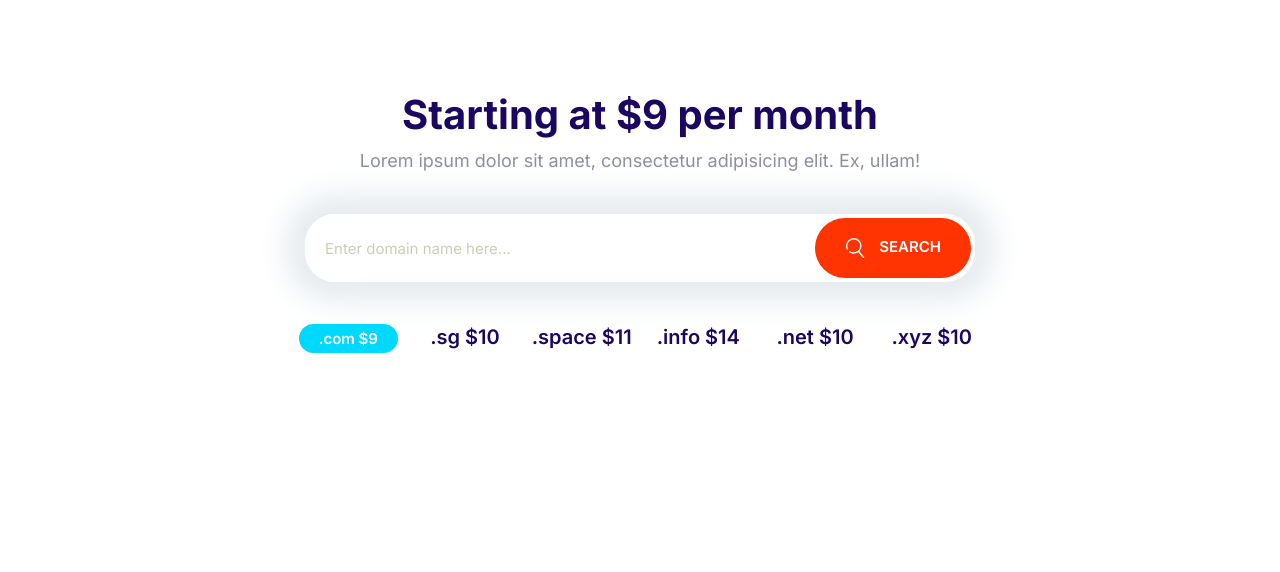
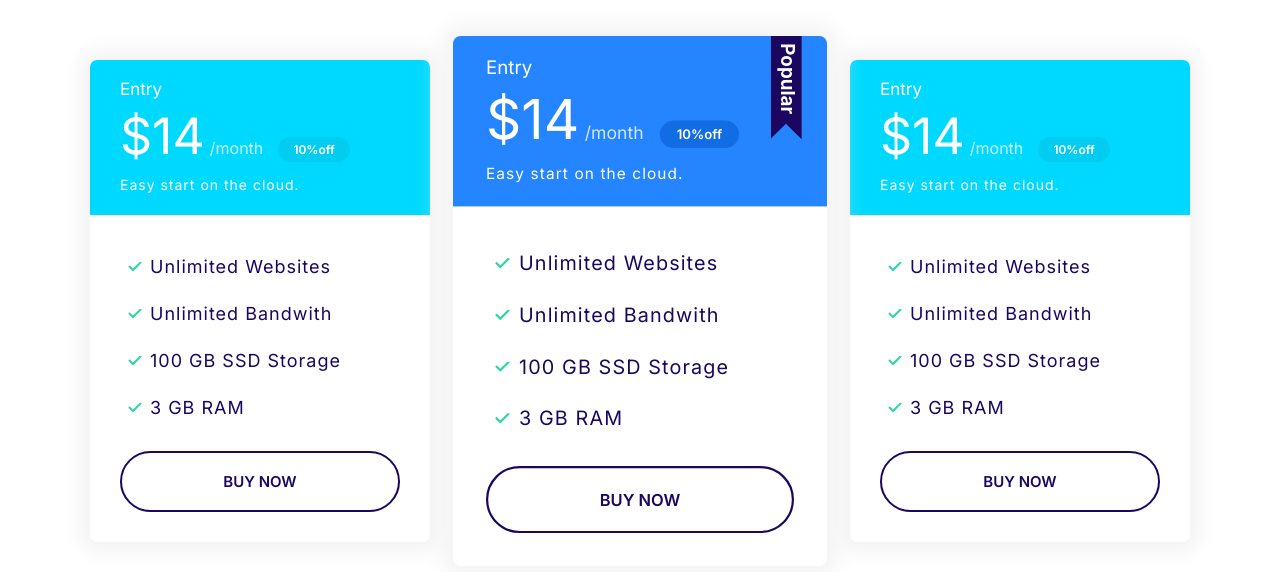
Before and after one commit to DylanCole914/websiteredo, a plain HTML site: page index.html in a window 1280 px wide. Drawn offline with Linux system fonts and the light colour scheme.

Commit message:
build plan block component.

```diff
--- a/CSS/styles.css
+++ b/CSS/styles.css
@@ -328,11 +328,19 @@ a {
   color: #fff;
 }
 
+.card--primary .badge--primary {
+  background: #126de4;
+}
+
 .card--secondary .badge--secondary {
   background: #02cdf1;
 }
 
 /* Plans */
+.plan {
+  transition: transform 0.2s ease-out;
+}
+
 .plan__name {
   color: #fff;
   margin: 0;
@@ -363,6 +371,10 @@ a {
   letter-spacing: 1px;
 }
 
+.plan--popular {
+  transform: scale(1.1);
+}
+
 .plan--popular .card__header {
   position: relative;
 }
@@ -374,6 +386,14 @@ a {
   position: absolute;
   top: -6px;
   right: 5%;
+}
+
+.plan:hover {
+  transform: scale(1.05);
+}
+
+.plan--.plan--popular {
+  transform: scale(1.15);
 }
 
 @media screen and (min-width: 1024px) {
@@ -732,3 +752,13 @@ a {
     grid-template-columns: repeat(auto-fit, minmax(10rem, 1fr));
   }
 }
+
+/* Plans Block*/
+.block-plans .grid {
+  gap: 8rem 4rem;
+}
+
+.block-plans .card {
+  max-width: 500px;
+  margin: 0 auto;
+}
--- a/index.html
+++ b/index.html
@@ -14,34 +14,71 @@
     <link rel="stylesheet" href="CSS/styles.css" />
   </head>
   <body>
-    <section class="block container block-domain">
-      <header class="block__header">
-        <h2>Starting at $9 per month</h2>
-        <p>
-          Lorem ipsum dolor sit amet, consectetur adipisicing elit. Ex, ullam!
-        </p>
-      </header>
-      <div class="input-group">
-        <input
-          type="text"
-          class="input"
-          placeholder="Enter domain name here..."
-        />
-        <button class="btn btn--accent">
-          <svg class="icon icon--white">
-            <use xlink:href="images/sprite.svg#search"></use>
-          </svg>
-          Search
-        </button>
+    <section class="block container block-plans">
+      <div class="grid grid--1x3">
+        <div class="plan">
+          <div class="card card--secondary">
+            <header class="card__header">
+              <h3 class="plan__name">Entry</h3>
+              <span class="plan__price">$14</span>
+              <span class="plan__billingcycle">/month</span>
+              <span class="badge badge--secondary badge--small">10%off</span>
+              <span class="plan__description">Easy start on the cloud.</span>
+            </header>
+            <div class="card__body">
+              <ul class="list list--tick">
+                <li class="list__item">Unlimited Websites</li>
+                <li class="list__item">Unlimited Bandwith</li>
+                <li class="list__item">100 GB SSD Storage</li>
+                <li class="list__item">3 GB RAM</li>
+              </ul>
+              <button class="btn btn--outline btn--block">Buy Now</button>
+            </div>
+          </div>
+        </div>
+
+        <div class="plan plan--popular">
+          <div class="card card--primary">
+            <header class="card__header">
+              <h3 class="plan__name">Entry</h3>
+              <span class="plan__price">$14</span>
+              <span class="plan__billingcycle">/month</span>
+              <span class="badge badge--primary badge--small">10%off</span>
+              <span class="plan__description">Easy start on the cloud.</span>
+            </header>
+            <div class="card__body">
+              <ul class="list list--tick">
+                <li class="list__item">Unlimited Websites</li>
+                <li class="list__item">Unlimited Bandwith</li>
+                <li class="list__item">100 GB SSD Storage</li>
+                <li class="list__item">3 GB RAM</li>
+              </ul>
+              <button class="btn btn--outline btn--block">Buy Now</button>
+            </div>
+          </div>
+        </div>
+
+        <div class="plan">
+          <div class="card card--secondary">
+            <header class="card__header">
+              <h3 class="plan__name">Entry</h3>
+              <span class="plan__price">$14</span>
+              <span class="plan__billingcycle">/month</span>
+              <span class="badge badge--secondary badge--small">10%off</span>
+              <span class="plan__description">Easy start on the cloud.</span>
+            </header>
+            <div class="card__body">
+              <ul class="list list--tick">
+                <li class="list__item">Unlimited Websites</li>
+                <li class="list__item">Unlimited Bandwith</li>
+                <li class="list__item">100 GB SSD Storage</li>
+                <li class="list__item">3 GB RAM</li>
+              </ul>
+              <button class="btn btn--outline btn--block">Buy Now</button>
+            </div>
+          </div>
+        </div>
       </div>
-      <ul class="list block-domain__prices">
-        <li><span class="badge badge--secondary">.com $9</span></li>
-        <li>.sg $10</li>
-        <li>.space $11</li>
-        <li>.info $14</li>
-        <li>.net $10</li>
-        <li>.xyz $10</li>
-      </ul>
     </section>
   </body>
   <script src="js/main.js"></script>
```
Also changed, not shown: components/plansblock.html (added, +66 -0 lines).
